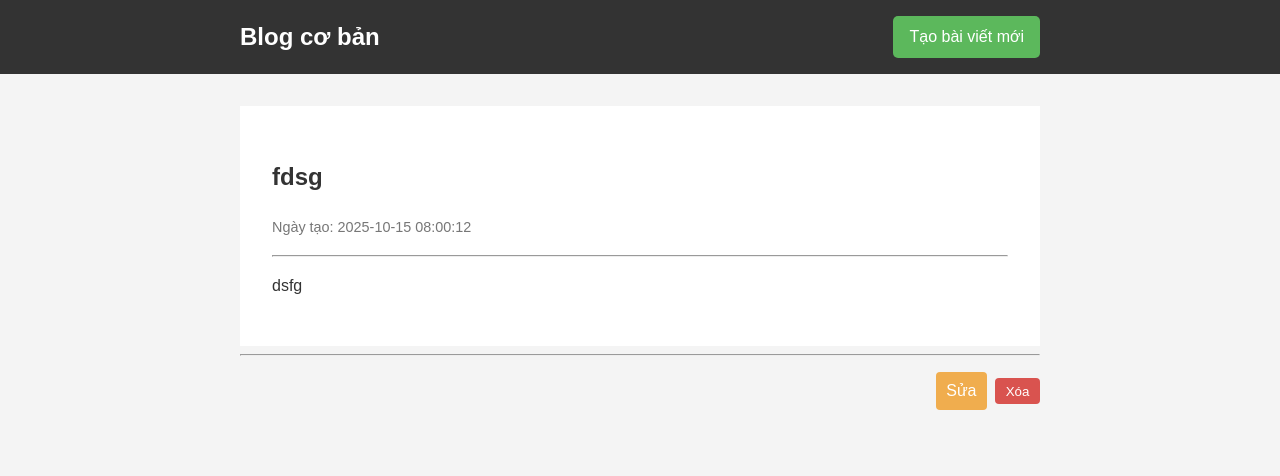
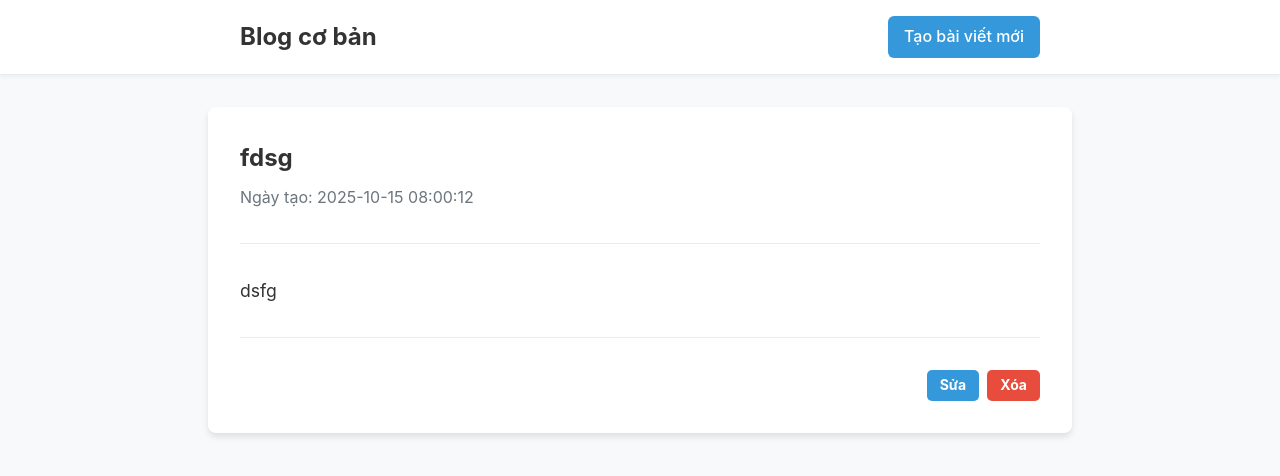
Before and after one commit to ngoisaosang/Blog, a Flask app: page /7 in a window 1280 px wide. Shown: the top 476 px of the page. Run offline with Flask 3, Linux system fonts and the light colour scheme; data comes from the database, SQL or seed files in the repository; both versions use the stored data as it was after the commit.

Commit message:
Sửa lỗi kích thước nút Sửa & Xoá

```diff
--- a/static/css/styles.css
+++ b/static/css/styles.css
@@ -1,7 +1,7 @@
-/* General Body Styles */
+/* --- General Body and Layout --- */
 body {
-    font-family: Arial, sans-serif;
-    background-color: #f4f4f4;
+    font-family: 'Inter', sans-serif;
+    background-color: #f8f9fa;
     color: #333;
     margin: 0;
     line-height: 1.6;
@@ -10,20 +10,38 @@ body {
 .container {
     max-width: 800px;
     margin: 2rem auto;
-    padding: 0 1.5rem;
+    padding: 2rem;
+    background-color: #ffffff;
+    border-radius: 8px;
+    box-shadow: 0 4px 6px rgba(0, 0, 0, 0.1);
 }
 
-/* Navigation Bar */
+a {
+    color: #3498db;
+    text-decoration: none;
+}
+
+a:hover {
+    text-decoration: underline;
+}
+
+hr {
+    border: none;
+    border-top: 1px solid #e9ecef;
+    margin: 2rem 0;
+}
+
+/* --- Navigation Bar --- */
 nav {
-    background-color: #333;
-    color: #fff;
-    padding: 1rem 0;
+    background-color: #ffffff;
+    padding: 1rem 2rem;
+    border-bottom: 1px solid #e9ecef;
+    box-shadow: 0 2px 4px rgba(0, 0, 0, 0.05);
 }
 
 .nav-container {
     max-width: 800px;
     margin: 0 auto;
-    padding: 0 1.5rem;
     display: flex;
     justify-content: space-between;
     align-items: center;
@@ -31,118 +49,180 @@ nav {
 
 .nav-brand h1 {
     margin: 0;
+    font-size: 1.5rem;
 }
 
-.nav-brand h1 a {
-    text-decoration: none;
-    color: #fff;
+.nav-brand a {
+    color: #333;
+    font-weight: 700;
 }
 
 .nav-link {
-    background-color: #5cb85c;
-    color: #fff;
+    background-color: #3498db;
+    color: white;
     padding: 0.5rem 1rem;
-    border-radius: 5px;
+    border-radius: 6px;
+    font-weight: 500;
+    transition: background-color 0.2s;
+}
+
+.nav-link:hover {
+    background-color: #2980b9;
     text-decoration: none;
 }
 
-/* Posts List */
+/* --- Flash Messages (Alerts) --- */
+.alert {
+    padding: 1rem;
+    margin-bottom: 1.5rem;
+    border-radius: 6px;
+    background-color: #f8d7da;
+    color: #721c24;
+    border: 1px solid #f5c6cb;
+}
+
+
+/* --- Post Listing (index.html) --- */
+.posts-header {
+    border-bottom: 2px solid #3498db;
+    margin-bottom: 2rem;
+    padding-bottom: 0.5rem;
+}
+
+.posts-header h2 {
+    margin: 0;
+}
+
 .post-item {
-    background: #fff;
-    border: 1px solid #ddd;
-    padding: 1rem;
+    padding: 1.5rem;
     margin-bottom: 1rem;
+    border: 1px solid #e9ecef;
+    border-radius: 8px;
+    transition: box-shadow 0.2s ease-in-out, transform 0.2s ease-in-out;
+}
+
+.post-item:hover {
+    box-shadow: 0 4px 12px rgba(0, 0, 0, 0.1);
+    transform: translateY(-3px);
 }
 
 .post-item a {
     text-decoration: none;
-    color: #333;
+    color: inherit;
 }
 
 .post-item h3 {
     margin-top: 0;
+    margin-bottom: 0.5rem;
+    color: #343a40;
 }
 
 .post-meta {
     display: flex;
     justify-content: space-between;
     align-items: center;
-    color: #777;
-    font-size: 0.9em;
+    font-size: 0.9rem;
+    color: #6c757d;
 }
 
 .post-actions {
     display: flex;
     align-items: center;
-    gap: 0.5rem;
+    gap: 8px; /* Create space between buttons */
 }
 
-/* Buttons */
+/* --- The definitive button fix --- */
 .btn {
-    padding: 0.3rem 0.6rem;
-    border-radius: 4px;
+    display: inline-flex; /* Use Flexbox for perfect centering */
+    align-items: center;
+    justify-content: center;
+    padding: 6px 12px;   /* Standardized padding */
+    border-radius: 5px;
+    font-family: inherit; /* Ensure both use the same font */
+    font-size: 14px;      /* Explicit font size */
+    font-weight: 700;     /* Bold text */
     text-decoration: none;
     cursor: pointer;
-    border: 1px solid transparent;
+    border: 1px solid transparent; /* Start with a transparent border */
+    line-height: 1.2;     /* Consistent line height */
+    box-sizing: border-box; /* Ensures padding/border are included in the size */
+    transition: all 0.2s ease-in-out;
+    vertical-align: middle;
 }
 
 .btn-edit {
-    background-color: #f0ad4e;
+    background-color: #3498db;
     color: white;
 }
 
 .btn-delete {
-    background-color: #d9534f;
+    background-color: #e74c3c;
     color: white;
 }
 
+.post-actions form {
+    margin: 0; /* Remove default form margin */
+    padding: 0;
+    display: inline-flex; /* Make form not take up block space */
+}
+/* --- End of button fix --- */
 
-/* Post Detail Page */
-.post-detail {
-    background: #fff;
-    padding: 2rem;
+
+/* --- Post Detail (post.html) --- */
+.post-detail h2 {
+    margin-top: 0;
+    margin-bottom: 0.5rem;
+}
+.post-detail-date {
+    color: #6c757d;
+    margin-bottom: 1.5rem;
+}
+.post-detail-content p {
+    font-size: 1.1rem;
+    line-height: 1.7;
 }
 
-.post-detail-date {
-    color: #777;
-    font-size: 0.9em;
-    margin-bottom: 1rem;
+/* --- Forms (create.html / edit.html) --- */
+.post-form h2 {
+    margin-top: 0;
 }
 
-
-/* Form styles */
-.post-form .form-group {
-    margin-bottom: 1rem;
+.form-group {
+    margin-bottom: 1.5rem;
 }
 
-.post-form label {
+.form-group label {
     display: block;
-    margin-bottom: 0.3rem;
+    margin-bottom: 0.5rem;
+    font-weight: 600;
 }
 
-.post-form .form-control {
+.form-control {
     width: 100%;
-    padding: 0.5rem;
-    box-sizing: border-box;
+    padding: 0.75rem;
+    border: 1px solid #ced4da;
+    border-radius: 6px;
+    font-size: 1rem;
+    box-sizing: border-box; /* Important for width calculation */
 }
 
 .post-form textarea.form-control {
-    min-height: 150px;
+    min-height: 200px;
+    resize: none; /* Disable resizing */
+    font-family: inherit;
 }
 
 .btn-submit {
-    background-color: #0275d8;
+    background-color: #28a745;
     color: white;
-    padding: 0.7rem 1.2rem;
+    border: none;
+    padding: 0.75rem 1.5rem;
+    font-size: 1rem;
+    border-radius: 6px;
+    cursor: pointer;
+    transition: background-color 0.2s;
 }
 
-/* Alert messages */
-.alert {
-    padding: 1rem;
-    margin-bottom: 1rem;
-    border: 1px solid transparent;
-    border-radius: 0.25rem;
-    background-color: #d1ecf1;
-    color: #0c5460;
-    border-color: #bee5eb;
+.btn-submit:hover {
+    background-color: #218838;
 }
```
Also changed, not shown: blog.db.
